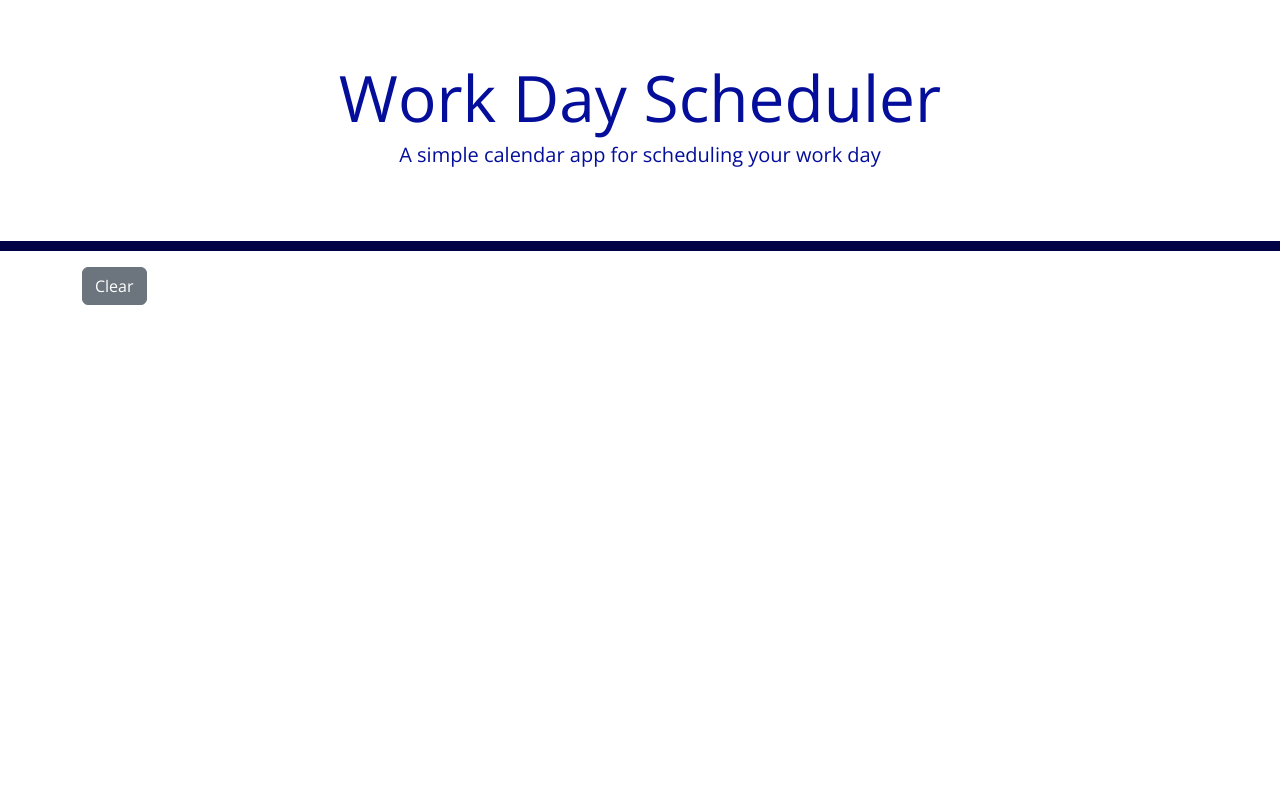
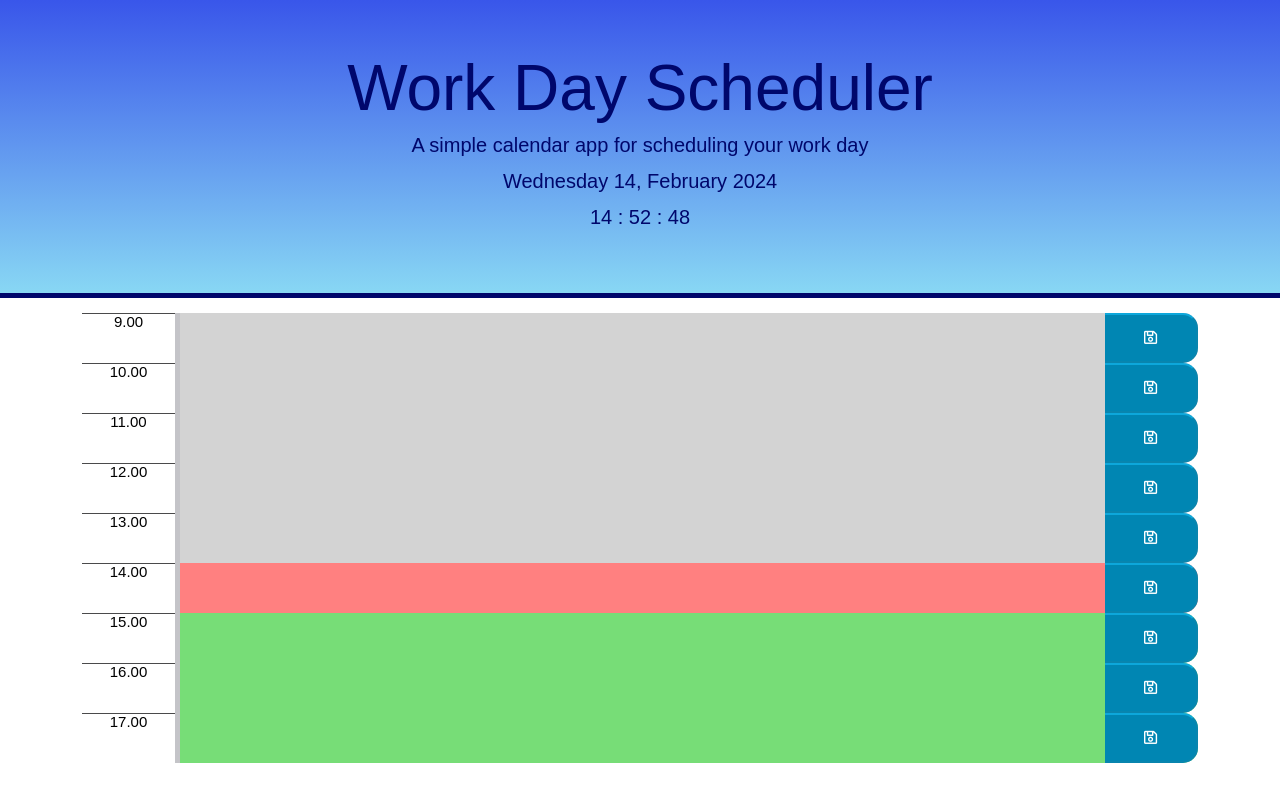
Before and after one commit to udani521/Third-Party-APIs--DailyPlanner-App, a plain HTML site: page index.html in a window 1280 px wide. Drawn offline with nearby package versions, Linux system fonts and the light colour scheme; files that its build step writes are made by us from their sources.

Commit message:
updated files

```diff
--- a/index.html
+++ b/index.html
@@ -22,7 +22,7 @@
       href="https://fonts.googleapis.com/css?family=Open+Sans&display=swap"
       rel="stylesheet"
     />
-    <link rel="stylesheet" href="style.css" />
+    <link rel="stylesheet" href="./starter/style.css" />
     <title>Work Day Scheduler</title>
   </head>
 
@@ -39,13 +39,12 @@
     <div class="container" id ="time-blocks">
 
       <br>
-      <button id="clearFieldsBtn" type="button" class="btn btn-secondary">Clear</button>
 
 
    </div>
 
     <script src="https://cdnjs.cloudflare.com/ajax/libs/jquery/3.2.1/jquery.min.js"></script>
     <script src="https://cdn.jsdelivr.net/npm/dayjs@1/dayjs.min.js"></script>
-    <script src="script.js"></script>
+    <script src="./starter/script.js"></script>
   </body>
 </html>
--- a/starter/script.js
+++ b/starter/script.js
@@ -1,7 +1,7 @@
 // Handle displaying the time
 var currentDate = dayjs().format("dddd D, MMMM YYYY");
 $("#currentDay").text(currentDate);
-var currentTime = dayjs().format("HH:mm:ss");
+var currentTime = dayjs().format("H : mm : s ");
 $("#time-display").text(currentTime);
 
 // Generate timeblocks for standard business hours
@@ -15,7 +15,7 @@ businessHours.forEach(hour => {
   var hourLabel = document.createElement('div');
   hourLabel.textContent = hour;
   hourLabel.classList.add('hour');
-
+ //console.log(hourLabel);
   var textArea = document.createElement('textarea');
   textArea.classList.add('description');
 
@@ -30,11 +30,13 @@ businessHours.forEach(hour => {
 // Function to track tasks and make them change colors if they are in the past, present or future
 function auditTask() {
   var currentHour = new Date().getHours();
+  console.log(`Current Hour: ${currentHour}`);
+
 
   // Loop over each time block
   $('.time-block').each(function () {
     var timeId = parseInt($(this).text().split(" ")[0]);
-
+    console.log(`Time Block Hour: ${timeId}`);
     if (timeId < currentHour) {
       $(this).addClass('past').removeClass('present future');
     } else if (timeId === currentHour) {
@@ -48,20 +50,25 @@ function auditTask() {
 // Call the audit task function
 auditTask();
 
-// Save items in local storage
+
+/*// Save items in local storage
 $('.time-block').each(function() {
   var timeId = $(this).text().split(" ")[0];
   var textValue = $(this).find('.description').val();
   localStorage.setItem(timeId, textValue);
+  console.log(`Saved: ${timeId} - ${textValue}`);
+});*/    //  comment out this part because this part causing the local storage to be overwritten with empty values
+
+// Retrieve items from local storage on page load
+$('.time-block').each(function() {
+  var timeId = $(this).text().split(" ")[0];
+  var storedValue = localStorage.getItem(timeId);
+  if (storedValue !== null) {
+    $(this).find('.description').val(storedValue);
+  }
 });
 
-// Retrieve items from local storage
-$('.time-block').each(function() {
-  var timeId = $(this).text().split(" ")[0];
-  $(this).find('.description').val(localStorage.getItem(timeId));
-});
-
-// Add event listeners to timeblocks to allow users to enter events and save to local storage
+// Save items in local storage
 $('.time-block').on('click', function() {
   var userInput = prompt('Enter your event:');
   if (userInput !== null) {
@@ -76,10 +83,3 @@ $('.time-block').each(function() {
   var timeId = $(this).text().split(" ")[0];
   $(this).find('.description').val(localStorage.getItem(timeId));
 });
-
-//Clear button function for clearing content and local storage
-$("#clearFieldsBtn").click(function(event) {
-  event.preventDefault();
-  $("textArea").val("");
-  localStorage.clear();
-});
--- a/starter/style.css
+++ b/starter/style.css
@@ -1,6 +1,6 @@
 body {
-  font-family: 'Open Sans', sans-serif;
-  font-size: 16px;
+  font-family: Arial, Helvetica, sans-serif;
+  font-size: 15px;
   line-height: 1;
 }
 
@@ -9,18 +9,19 @@ textarea {
   border: none;
   resize: none;
   color: #000000;
-  border-left: 1px solid rgb(1, 2, 70);
+  border-left: 5px solid rgb(196, 196, 200);
   padding: 10px;
 }
 
 
 header {
   text-align: center;
-  background-color: transparent;
-  color: rgb(4, 14, 154);
+  background-image: linear-gradient(180deg, rgb(57, 86, 234), rgb(136, 215, 244));
+
+  color: rgb(0, 7, 108);
   border-radius: 0;
-  border-bottom: 10px solid rgb(1, 2, 70);
-  padding: 60px;
+  border-bottom: 5px solid rgb(0, 7, 108);
+  padding: 50px;
 }
 
 .description {
@@ -43,7 +44,8 @@ header {
 .hour {
   background-color: #ffffff;
   color: #000000;
-  border-top: 1px dashed #000000;
+
+  border-top: 1px solid rgb(74, 74, 75);
 }
 
 .past {
@@ -52,7 +54,7 @@ header {
 }
 
 .present {
-  background-color: #ff6961;
+  background-color: rgb(255, 128, 128);
   color: white;
 }
 
@@ -62,11 +64,12 @@ header {
 }
 
 .saveBtn {
-  border-left: 1px solid black;
+  border-left: 1px transparent;
   border-top-right-radius: 15px;
   border-bottom-right-radius: 15px;
-  background-color: #06aed5;
-  color: white;
+  background-color: rgb(0, 134, 179);
+  color:  white;
+  border-color: rgba(26, 198, 255, 0.534);
 }
 
 .saveBtn i:hover {
@@ -77,9 +80,12 @@ header {
 .time-block {
   display: grid;
   grid-template-columns: 1fr 10fr 1fr;
-  grid-gap: 10px;
+
 }
 
-.clearFieldsBtn{
-  align-items: center;
+
+@media screen and (max-width: 600px) {
+  body {
+    background-color: rgba(0, 213, 255, 0.324);
+  }
 }
```
Also changed, not shown: images/Screenshot 2024-01-25 093718.png (deleted), images/Screenshot 2024-01-25 093847.png (deleted), images/Screenshot 2024-01-25 101659.png (deleted), starter/images/05-third-party-apis-homework-demo.gif (renamed from images/05-third-party-apis-homework-demo.gif), starter/images/Screenshot 2024-01-25 093847.png (added), starter/images/Screenshot 2024-01-25 101659.png (added), 1 other file.
